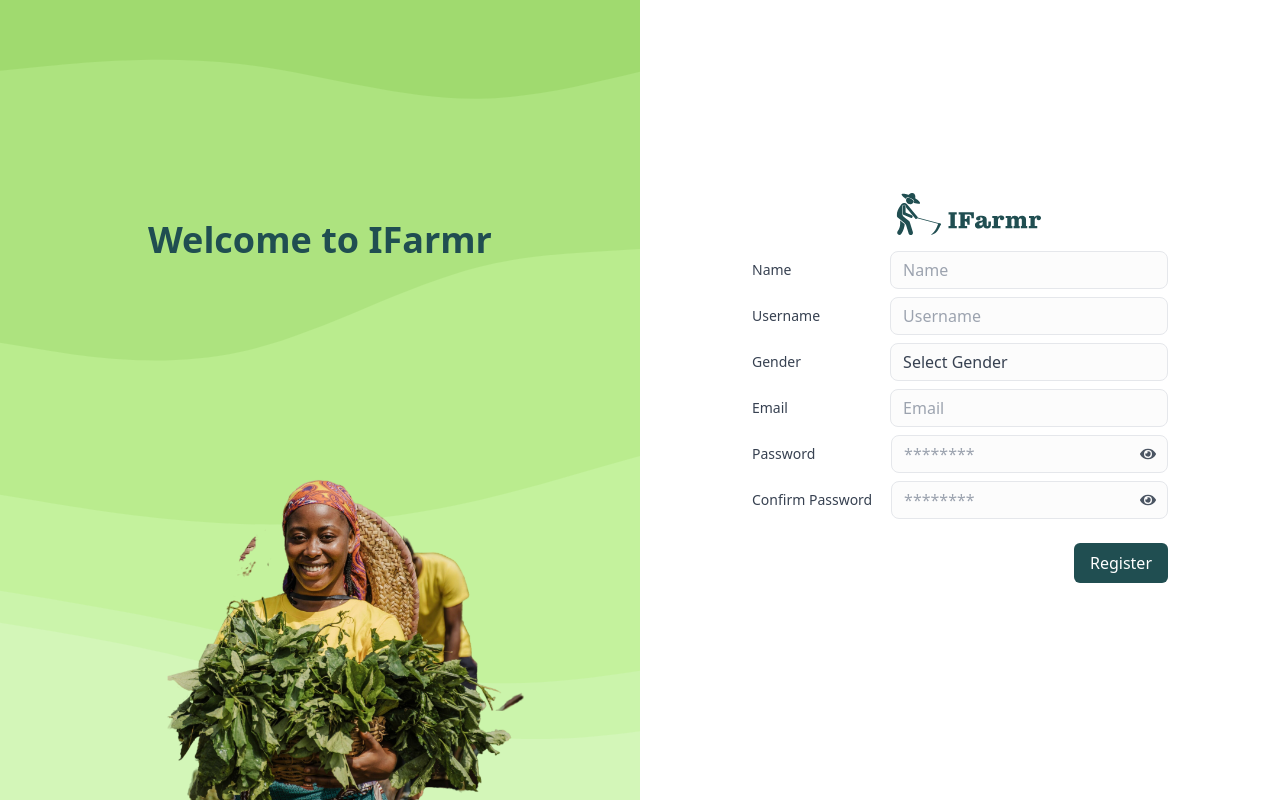
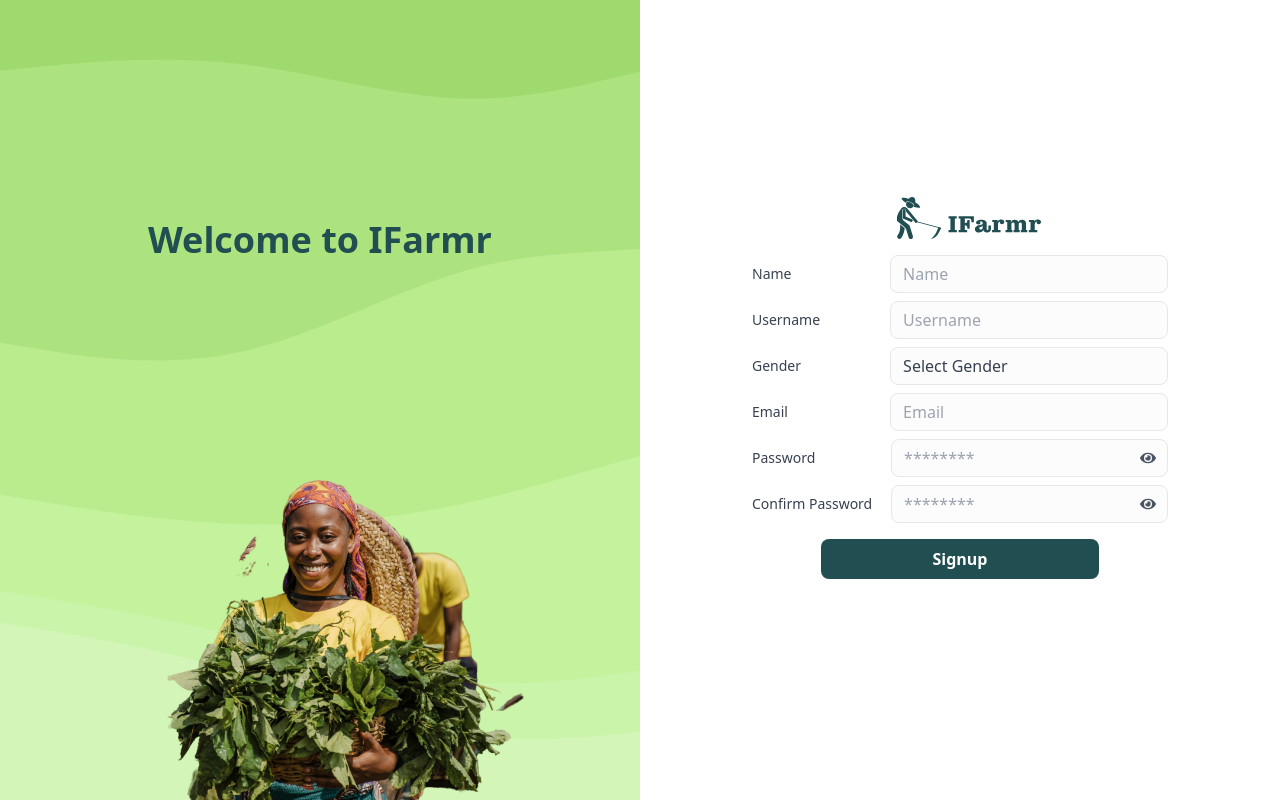
Before and after one commit to Tiana-Coker/iFarmr-frontend, a React (Vite) app: page /signup in a window 1280 px wide. Built offline with nearby package versions, Linux system fonts and the light colour scheme; no server answers.

Commit message:
new version

```diff
--- a/src/components/dashboard/userdashboardComponent/UserDashboard2.tsx
+++ b/src/components/dashboard/userdashboardComponent/UserDashboard2.tsx
@@ -5,7 +5,8 @@ import wheat from '../../../assets/dashboard/wheat.jpeg';
 import Avatar from 'react-avatar';
 import { BellIcon } from '@heroicons/react/24/outline'; // Assuming you are using Heroicons for the bell icon
 import { FaNewspaper, FaComment, FaHeart, FaTasks, FaSeedling, FaBoxes, FaTicketAlt } from 'react-icons/fa';
-import Cow from '../../../assets/images/cow.png';
+import { GiCow, GiChicken, GiSheep, GiElephantHead } from 'react-icons/gi';
+
 
 interface Notification {
   icon: string;  // Add this new field
@@ -28,7 +29,7 @@ const iconMap: { [key: string]: React.ElementType | string } = {
   task: FaTasks,
   crop: FaSeedling,
   inventory: FaBoxes,
-  livestock: Cow, // Image icon
+  livestock: GiSheep, // Image icon
   ticket: FaTicketAlt,
 };
 
@@ -67,7 +68,7 @@ const GrowYourFarmAndNotifications: React.FC = () => {
 
     if (typeof IconComponent === 'string') {
       // Handle image-based icons (like Cow)
-      return <img src={IconComponent} alt={iconName} className="h-8 w-8" />;
+      return <img src={IconComponent} alt={iconName} className="h-8 w-8 ml-0" />;
     }
 
 
--- a/src/routes/signup/signup.tsx
+++ b/src/routes/signup/signup.tsx
@@ -29,12 +29,13 @@ const Signup: React.FC = () => {
   const [showPassword, setShowPassword] = useState(false);
   const [showConfirmPassword, setShowConfirmPassword] = useState(false);
 
+  // State to track if passwords match
+  const [passwordMatchError, setPasswordMatchError] = useState<string | null>(null);
 
  // Function to toggle the visibility of the password field
   const handleTogglePasswordVisibility = () => {
     setShowPassword(!showPassword); // Toggle the state
   };
-
 
  // Function to toggle the visibility of the confirm password field
   const handleToggleConfirmPasswordVisibility = () => {
@@ -44,13 +45,25 @@ const Signup: React.FC = () => {
  // Function to handle input changes and update the form data state
   const handleChange = (e: React.ChangeEvent<HTMLInputElement | HTMLSelectElement>) => {
     setFormData({ ...formData, [e.target.name]: e.target.value });
+
+    // Clear password match error on any input change
+    if (e.target.name === "password" || e.target.name === "confirmPassword") {
+      setPasswordMatchError(null);
+    }
   };
 
   // Function to handle form submission
-  const handleSubmit =async (e: React.FormEvent) => {
+  const handleSubmit = async (e: React.FormEvent) => {
     e.preventDefault();
     setIsLoading(true); // Start loading spinner
     setErrorMessage(null); // Clear previous error message
+
+    // Check if password matches confirm password before API call
+    if (formData.password !== formData.confirmPassword) {
+      setIsLoading(false);
+      setPasswordMatchError("Passwords do not match"); // Show password mismatch error
+      return;
+    }
 
     // Perform the API call using axios
     try {
@@ -86,9 +99,7 @@ const Signup: React.FC = () => {
     } else {
       setErrorMessage('Failed to connect to the server.');
     }
-
     }
-
   };
 
    // Function to close the modal
@@ -101,7 +112,6 @@ const Signup: React.FC = () => {
       {/* Left section with the image and text */}
       <div className="w-1/2 bg-customGreen flex flex-col justify-center items-center relative bg-no-repeat bg-cover" style={{
       backgroundImage: `url('/src/assets/signupImages/wave.svg')`
-
     }}>
         <h1 className="text-4xl text-[#204E51] font-semibold mb-80 text-center z-10">Welcome to IFarmr</h1>
         <img
@@ -169,9 +179,6 @@ const Signup: React.FC = () => {
             </select>
           </div>
 
-
-
-
   {/* Email input field */}
   <div className="mb-2 flex items-center">
     <label className="block text-gray-700 text-sm font-light mr-4 w-1/3" htmlFor="email">
@@ -224,7 +231,7 @@ const Signup: React.FC = () => {
     <input
       name="confirmPassword"
       type={showConfirmPassword ? 'text' : 'password'}
-      className=" appearance-none border rounded-lg w-full py-2 px-3 text-gray-700 bg-[#e0e0e01f] leading-tight focus:outline-none focus:shadow-outline"
+      className=" appearance-none border rounded-lg w-full py-2 px-3 pr-10 text-gray-700 bg-[#e0e0e01f] leading-tight focus:outline-none focus:shadow-outline"
       value={formData.confirmPassword}
       onChange={handleChange}
       placeholder="********"
@@ -237,53 +244,56 @@ const Signup: React.FC = () => {
           className="absolute right-3 top-1/2 transform -translate-y-1/2 text-gray-600"
           onClick={handleToggleConfirmPasswordVisibility}
         >
-
           {showConfirmPassword ? <FaEyeSlash /> : <FaEye />}
         </button>
     </div>
   </div>
 
-
-  {/* Error message (if any) */}
-    {errorMessage && (
-      <div className="text-red-500 text-sm mb-4">
-         {errorMessage}
-      </div>
+  {/* Password match error message */}
+  {passwordMatchError && (
+    <p className="text-red-500 text-xs italic mt-2">{passwordMatchError}</p>
   )}
 
- {/* Submit button with spinner */}
-  <div className="flex justify-end">
+  {/* Error message display */}
+  {errorMessage && (
+    <p className="text-red-500 text-xs italic mt-2">{errorMessage}</p>
+  )}
+
+  {/* Signup button with spinner */}
+  <div className="flex items-center justify-center mt-4">
     <button
-      className="bg-[#204E51] hover:bg-opacity-90 text-white mt-4 font-medium py-2 px-4 rounded-md focus:outline-none focus:shadow-outline flex items-center whitespace-nowrap"
       type="submit"
-      disabled={isLoading} // Disable button when loading
+      className="w-2/3 bg-[#204e51] hover:bg-blue-700 text-white font-semibold py-2 px-4 rounded-lg focus:outline-none focus:shadow-outline flex justify-center"
+      disabled={isLoading}
     >
       {isLoading ? (
-              <>
-               <span className="text-sm">Registering...</span>
-                <FaSpinner className="animate-spin mr-2 text-sm" /> {/* Spinner icon */}
-
-              </>
+        <FaSpinner className="animate-spin mr-2" />
       ) : (
-              "Register"
+        'Signup'
       )}
-
     </button>
   </div>
 </form>
 
-     {/* Success Modal */}
+        {/* Modal popup for registration success */}
         <Modal
         isOpen={isModalOpen}
         onClose={handleCloseModal}
         message="You have successfully registered!
         Check your email to confirm your email address and then proceed to Login.
         Thank you!"
-      />
-
-      </div>
+      />      </div>
     </div>
   );
 };
 
 export default Signup;
+
+
+{/* <Modal
+        isOpen={isModalOpen}
+        onClose={handleCloseModal}
+        message="You have successfully registered!
+        Check your email to confirm your email address and then proceed to Login.
+        Thank you!"
+      /> */}
```
Lines whose indentation alone changed are shown as unchanged.
